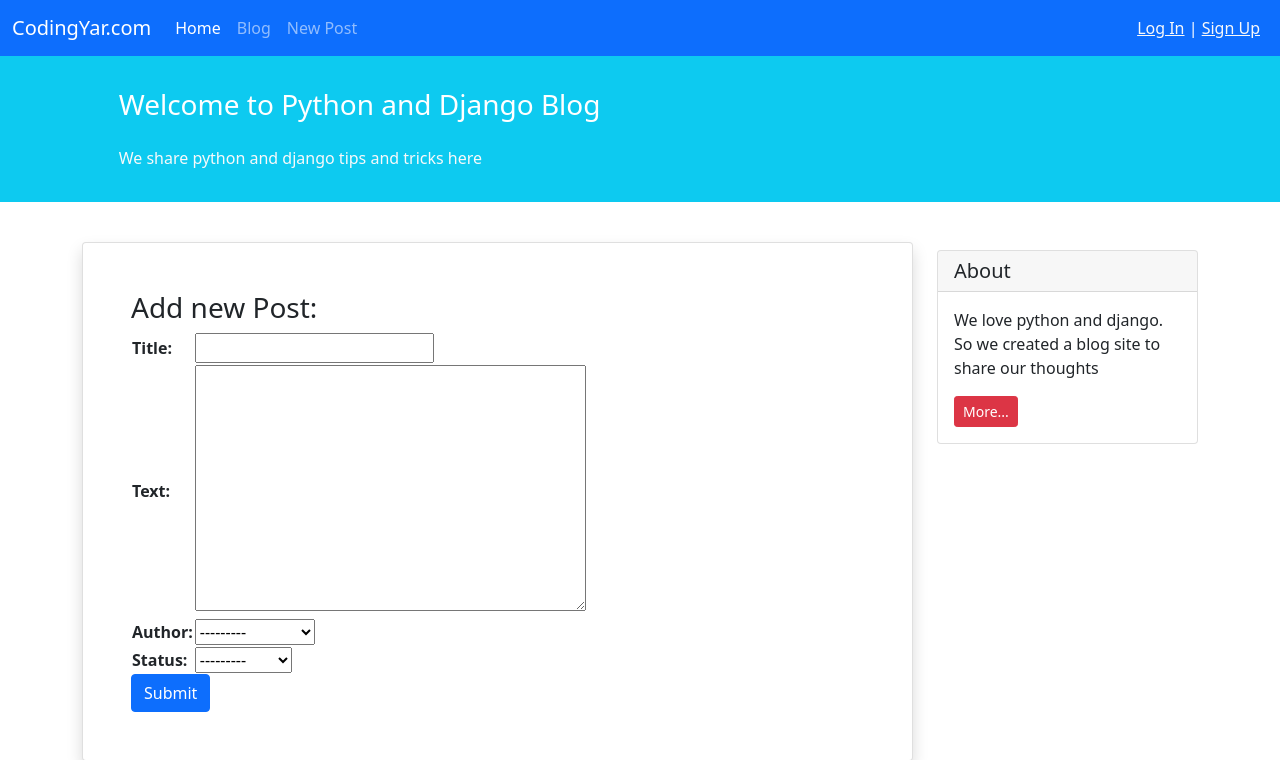
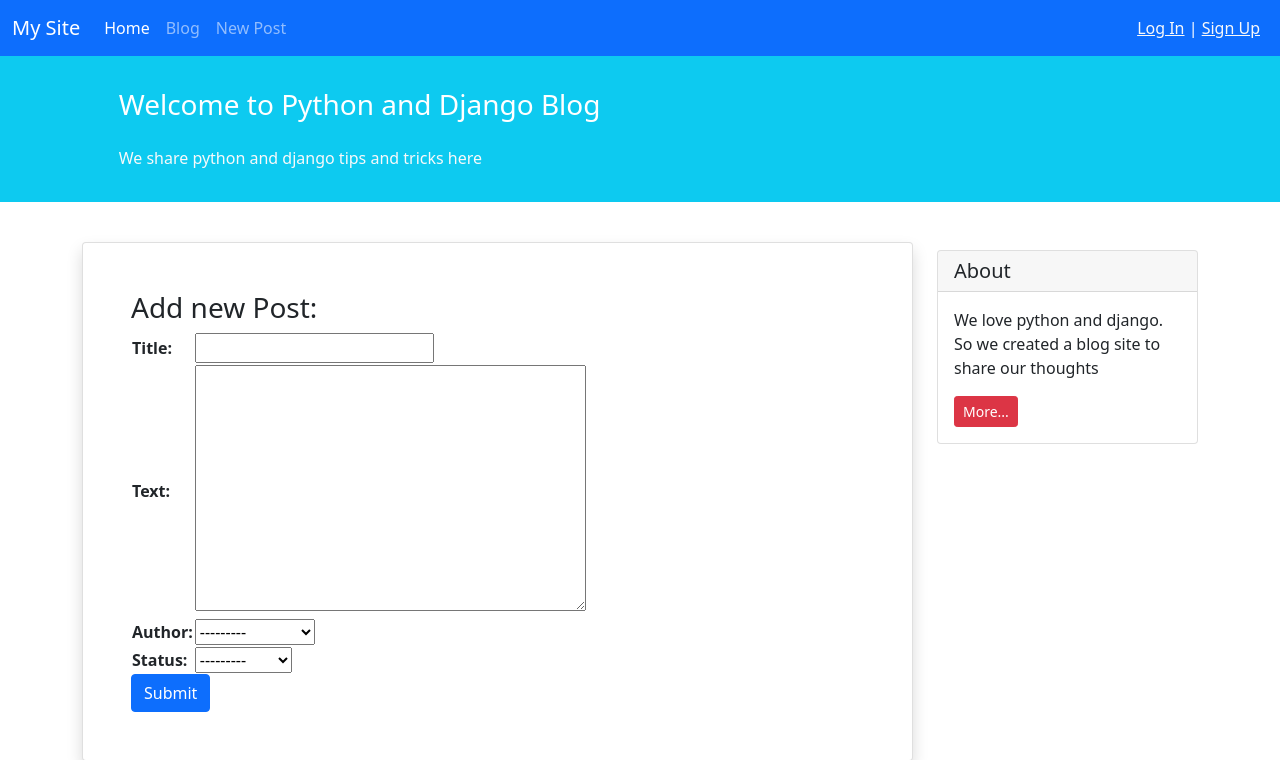
Before and after one commit to Mamali52/my_django_blog, a Django app: page /blog/create/ in a window 1280 px wide. Shown: the top 760 px of the page. Run offline with Django 5.2, Linux system fonts and the light colour scheme; data comes from the database, SQL or seed files in the repository.

Commit message:
Deploy my project

```diff
--- a/templates/_base.html
+++ b/templates/_base.html
@@ -16,7 +16,7 @@
 <body>
 <nav class="navbar navbar-expand-lg navbar-dark bg-primary">
     <div class="container-fluid">
-        <a class="navbar-brand" href="#">CodingYar.com</a>
+        <a class="navbar-brand" href="#">My Site</a>
         <button class="navbar-toggler" type="button" data-bs-toggle="collapse" data-bs-target="#navbarNavAltMarkup"
                 aria-controls="navbarNavAltMarkup" aria-expanded="false" aria-label="Toggle navigation">
             <span class="navbar-toggler-icon"></span>
```
